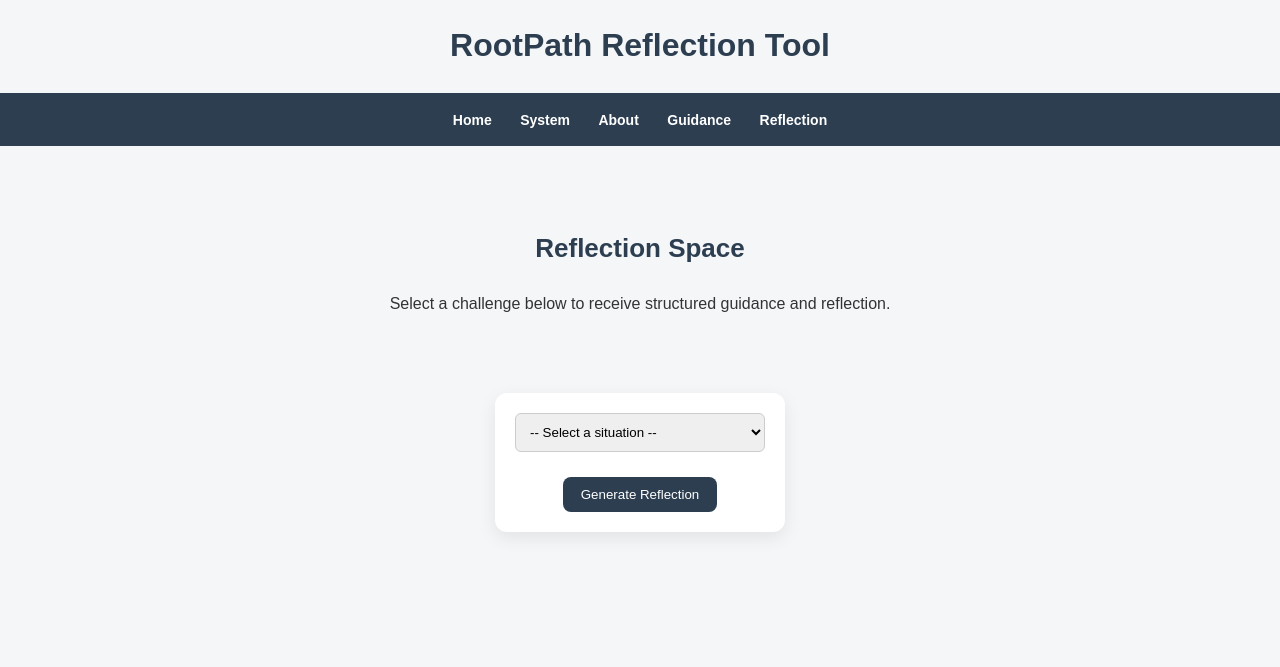
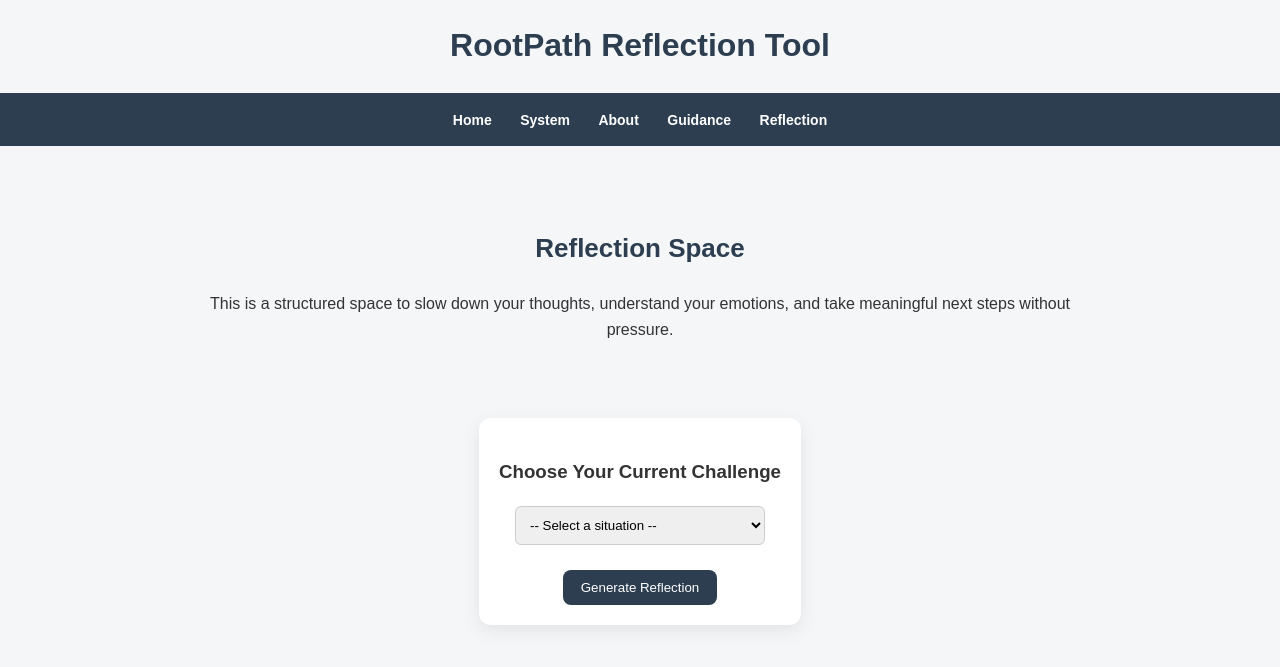
Before and after one commit to gailgirlie-cmd/YouthConnect_Project, a Flask app: page /reflection in a window 1280 px wide. Shown: the top 667 px of the page. Run offline with Flask 3, Linux system fonts and the light colour scheme.

Commit message:
Update reflection.html

```diff
--- a/templates/reflection.html
+++ b/templates/reflection.html
@@ -17,27 +17,31 @@
     <a href="/reflection">Reflection</a>
 </nav>
 
+<!-- HEADER -->
 <div class="hero">
 
     <h2>Reflection Space</h2>
 
     <p>
-        Select a challenge below to receive structured guidance and reflection.
+        This is a structured space to slow down your thoughts, understand your emotions,
+        and take meaningful next steps without pressure.
     </p>
 
 </div>
 
-<!-- SELECTED BOX -->
+<!-- SELECTED -->
 {% if selected %}
 <div class="selected-box">
     You selected: {{ selected | capitalize }}
 </div>
 {% endif %}
 
-<!-- FORM SECTION -->
+<!-- FORM -->
 <div class="card-section">
 
     <form method="POST" class="form-box">
+
+        <h3>Choose Your Current Challenge</h3>
 
         <select name="challenge" required>
             <option value="">-- Select a situation --</option>
@@ -58,9 +62,21 @@
 
 </div>
 
-<!-- RESULTS -->
+<!-- RESULTS INTRO -->
 {% if result %}
 
+<div class="hero">
+
+    <h2>Your Reflection Path</h2>
+
+    <p>
+        Take a moment to read slowly. You don’t need to fix everything at once.
+        Focus on understanding first.
+    </p>
+
+</div>
+
+<!-- RESULTS GRID -->
 <div class="features-container">
 
     <div class="feature-card">
@@ -71,19 +87,19 @@
 
     <div class="feature-card">
         <div class="icon">💭</div>
-        <h3>Emotion</h3>
+        <h3>Emotional Awareness</h3>
         <p>{{ result.emotion }}</p>
     </div>
 
     <div class="feature-card">
         <div class="icon">🛠</div>
-        <h3>Action</h3>
+        <h3>Next Step</h3>
         <p>{{ result.action }}</p>
     </div>
 
     <div class="feature-card">
         <div class="icon">🔍</div>
-        <h3>Reflection</h3>
+        <h3>Reflection Question</h3>
         <p>{{ result.reflection }}</p>
     </div>
 
@@ -95,9 +111,19 @@
 
     <div class="feature-card">
         <div class="icon">✝️</div>
-        <h3>Faith</h3>
+        <h3>Support Reminder</h3>
         <p>{{ result.faith }}</p>
     </div>
+
+</div>
+
+<!-- END MESSAGE -->
+<div class="hero">
+
+    <p style="font-size: 16px; opacity: 0.8;">
+        You do not need to solve everything today.
+        You only need to take the next right step.
+    </p>
 
 </div>
 
```
